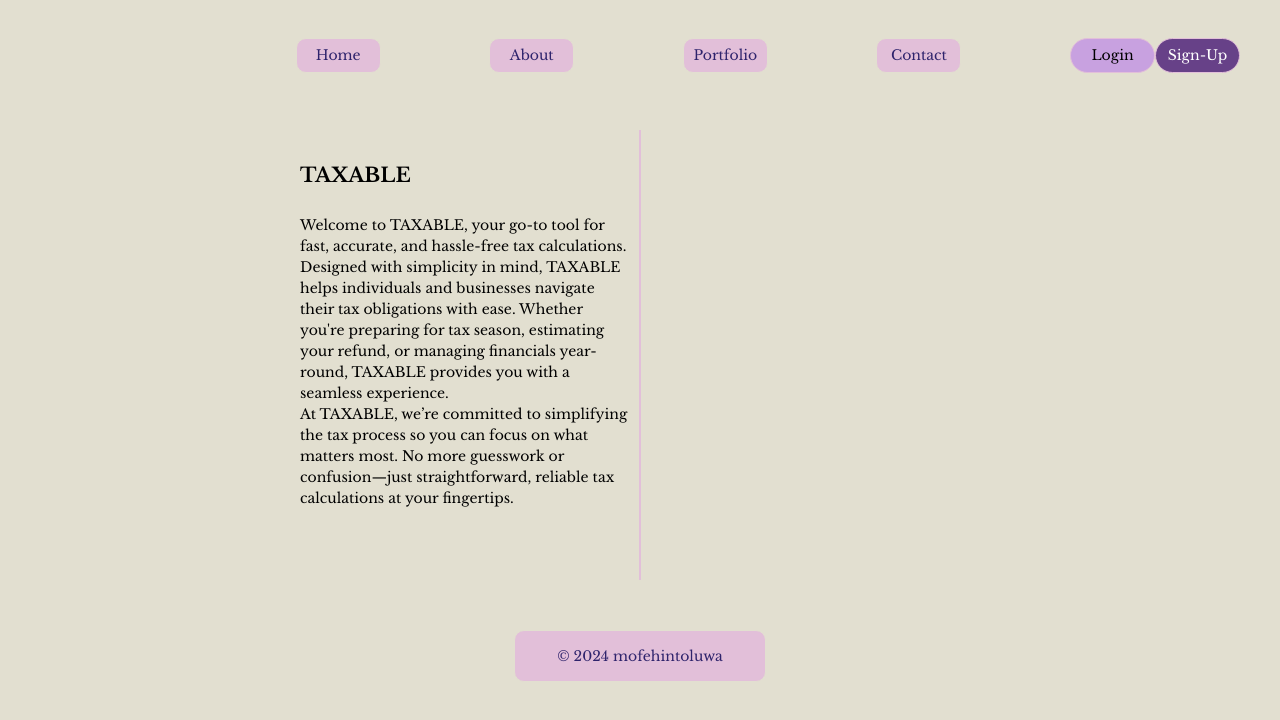
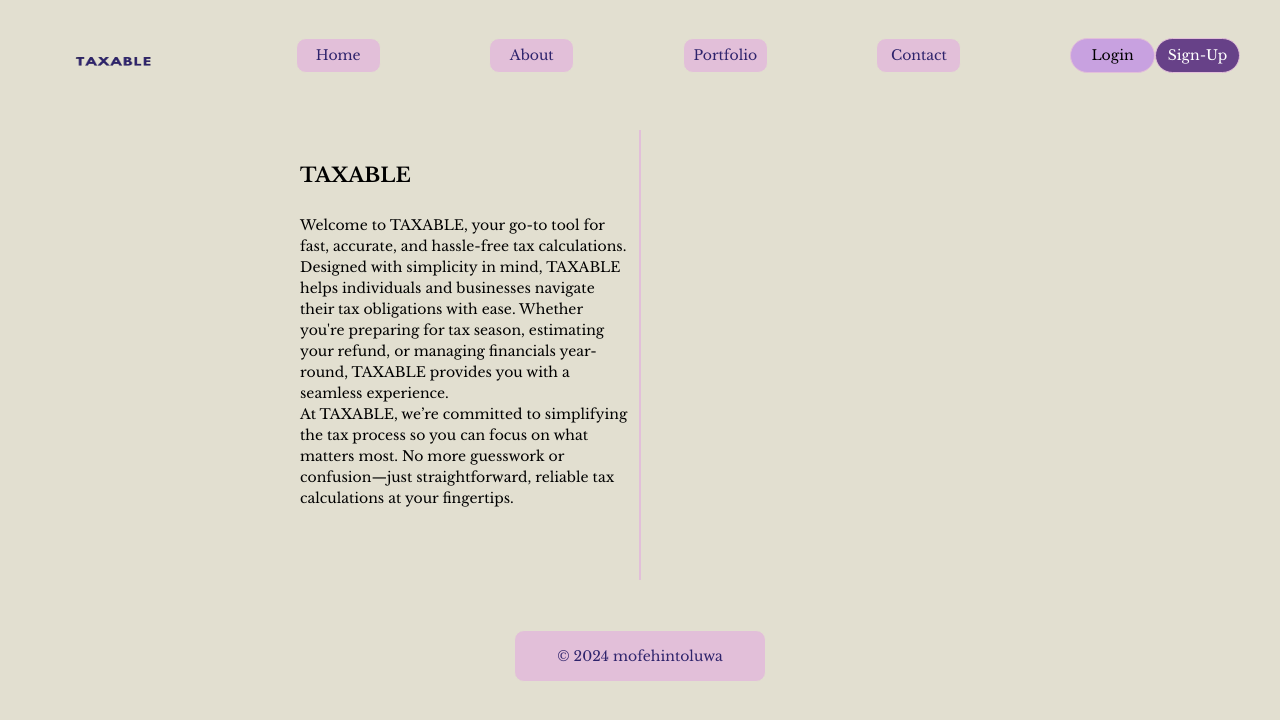
Before and after one commit to mofehint0luwa/taxable, a plain HTML site: page index.html in a window 1280 px wide. Drawn offline with nearby package versions, Linux system fonts and the light colour scheme.

Commit message:
modified:   index.html 	modified:   styles.css

```diff
--- a/index.html
+++ b/index.html
@@ -19,7 +19,12 @@
   </head>
   <body>
     <div class="header">
-      <div class="headerLeft"></div>
+      <div class="headerLeft">
+        <img
+          class="logo"
+          src="/images/text-removebg-preview.png"
+        />
+      </div>
 
       <div class="headerMiddle">
         <div>
--- a/styles.css
+++ b/styles.css
@@ -23,7 +23,12 @@ body {
   height: 100%;
 }
 
-.headerMiddle {
+.logo {
+  width: 100%;
+  height: 100%;
+}
+
+.headerMiddle  {
   width: 100%;
   flex-basis: 1fr;
   display: flex;
```
